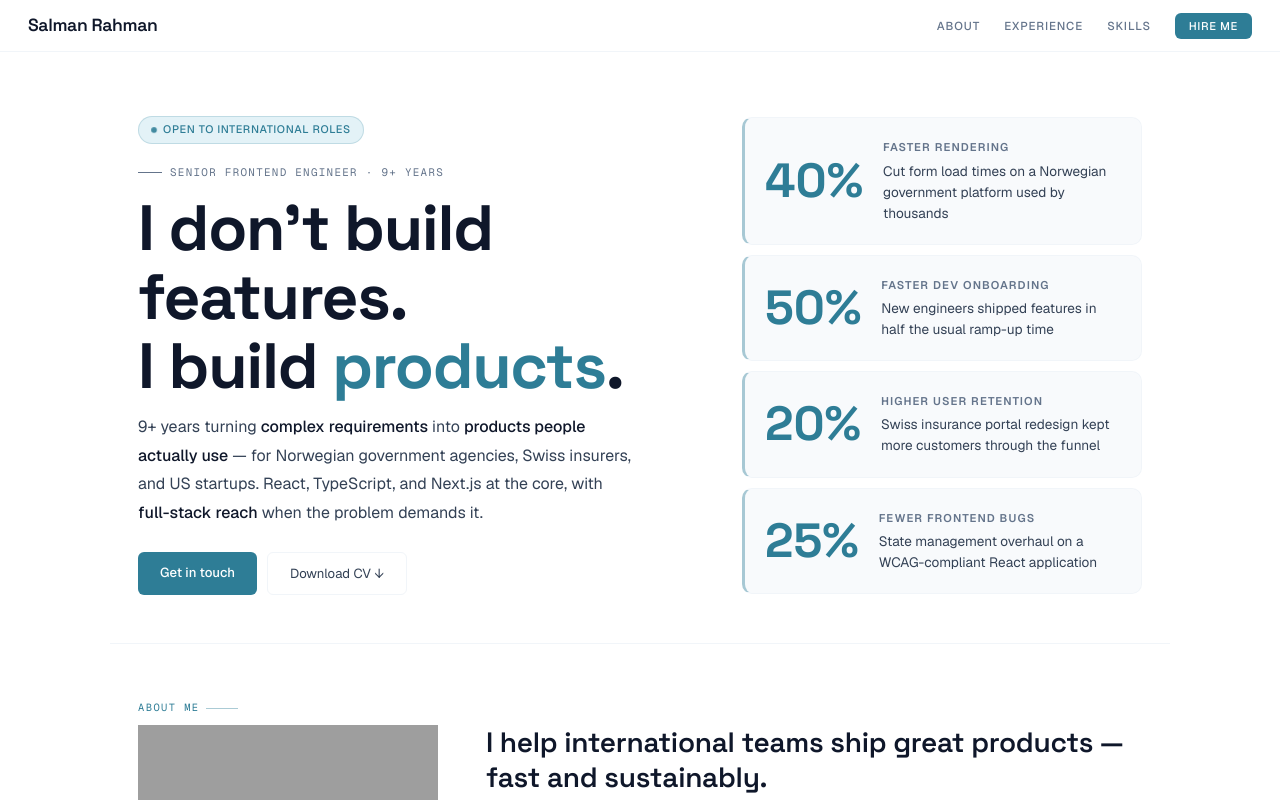
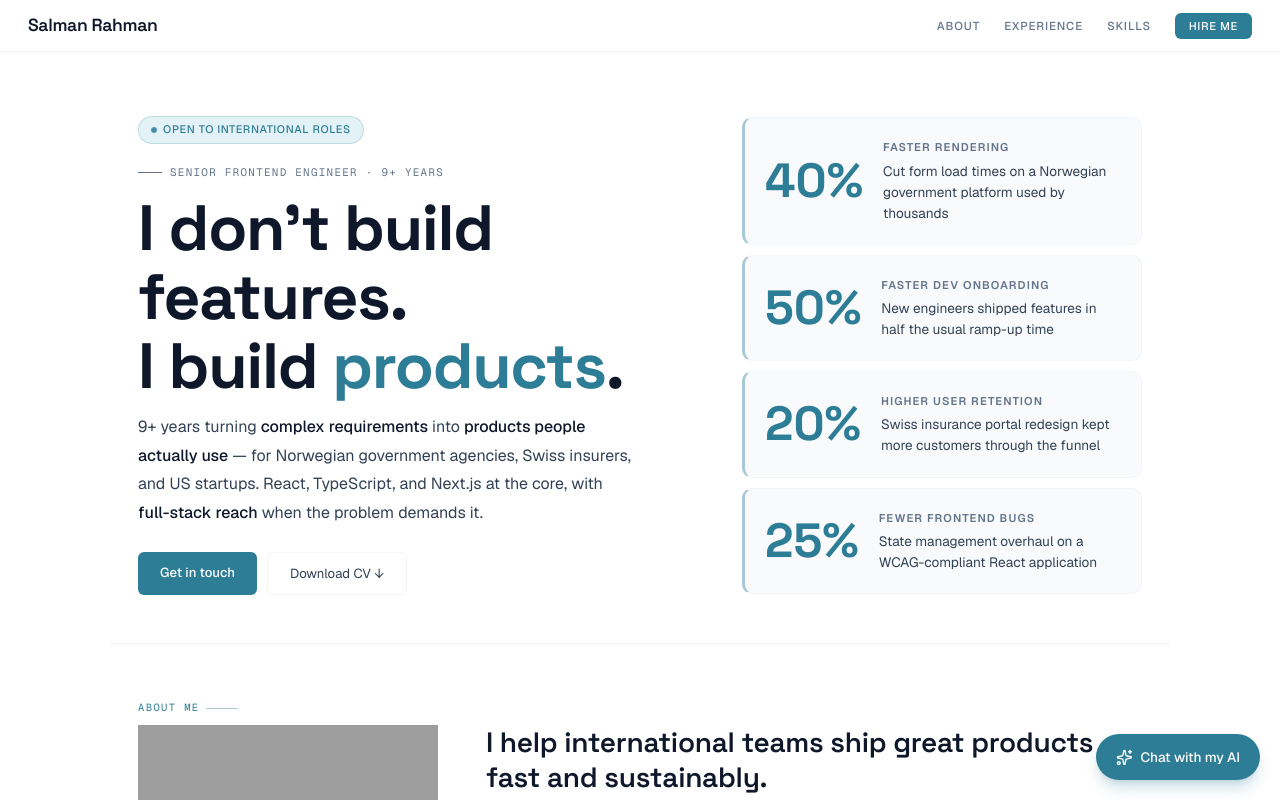
Before and after one commit to salmanbd100/salman-portfolio, a Next.js app: page / in a window 1280 px wide. Shown: the top 800 px of the page. Built offline with nearby package versions, Linux system fonts and the light colour scheme; grey boxes are pictures that could not be loaded.

Commit message:
add ChatWidget component for AI chat integration

```diff
--- a/app/layout.tsx
+++ b/app/layout.tsx
@@ -1,6 +1,7 @@
 import type { Metadata } from "next";
 import { Geist, Geist_Mono, Space_Grotesk } from "next/font/google";
 import { Analytics } from "@vercel/analytics/next";
+import { ChatWidget } from "@/components/chat-widget";
 import "./globals.css";
 
 const geistSans = Geist({
@@ -80,6 +81,7 @@ export default function RootLayout({
     >
       <body className="min-h-full flex flex-col">
         {children}
+        <ChatWidget />
         <Analytics />
       </body>
     </html>
--- /dev/null
+++ b/components/chat-widget.tsx
@@ -0,0 +1,67 @@
+"use client";
+
+import { useState } from "react";
+import { Sparkles, Loader2 } from "lucide-react";
+import {
+  Sheet,
+  SheetTrigger,
+  SheetContent,
+  SheetTitle,
+} from "@/components/ui/sheet";
+import { cn } from "@/lib/utils";
+
+const CHAT_APP_URL = "https://ai-powered-app-client.vercel.app/";
+
+export function ChatWidget() {
+  const [loaded, setLoaded] = useState(false);
+
+  return (
+    <Sheet>
+      {/* Floating CTA bubble */}
+      <SheetTrigger
+        className={cn(
+          "fixed bottom-5 right-5 z-40",
+          "inline-flex items-center gap-2",
+          "bg-accent text-white",
+          "rounded-full shadow-lg shadow-accent/25",
+          "px-4 py-3 sm:px-5",
+          "text-[0.85rem] font-medium",
+          "cursor-pointer",
+          "transition-all duration-200",
+          "hover:bg-accent-dark hover:-translate-y-px hover:shadow-xl",
+          "focus-visible:outline-none focus-visible:ring-2 focus-visible:ring-ring focus-visible:ring-offset-2"
+        )}
+        aria-label="Chat with my AI"
+      >
+        <Sparkles className="size-[1.05rem] shrink-0" />
+        <span className="hidden sm:inline">Chat with my AI</span>
+      </SheetTrigger>
+
+      <SheetContent
+        side="right"
+        className={cn(
+          "gap-0 w-full data-[side=right]:w-full sm:max-w-md"
+        )}
+      >
+        {/* Accessible title (visually hidden) */}
+        <SheetTitle className="sr-only">Chat with my AI</SheetTitle>
+
+        {/* Embedded chat app */}
+        <div className="relative flex-1 overflow-hidden">
+          {!loaded && (
+            <div className="absolute inset-0 flex items-center justify-center bg-bg">
+              <Loader2 className="size-6 animate-spin text-accent" />
+            </div>
+          )}
+          <iframe
+            src={CHAT_APP_URL}
+            title="AI chat assistant"
+            onLoad={() => setLoaded(true)}
+            className="h-full w-full border-0"
+            allow="clipboard-write; microphone"
+          />
+        </div>
+      </SheetContent>
+    </Sheet>
+  );
+}
```
